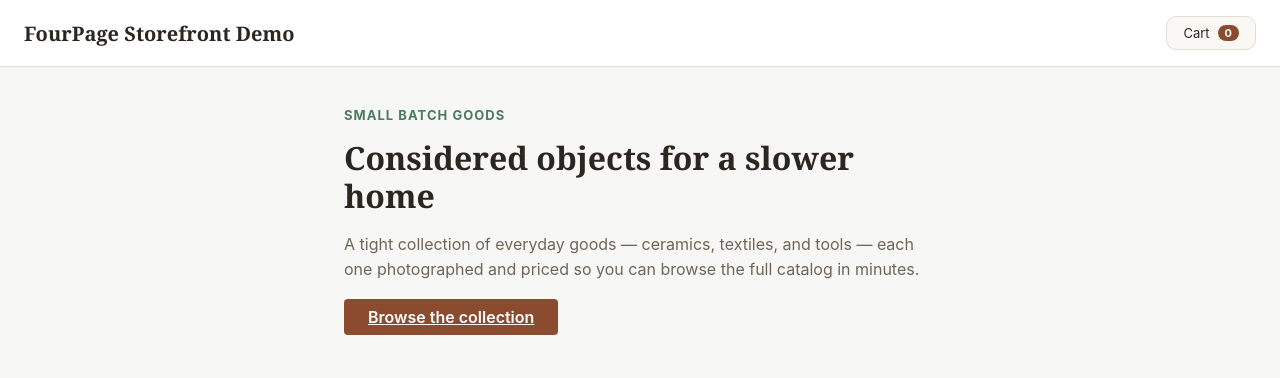
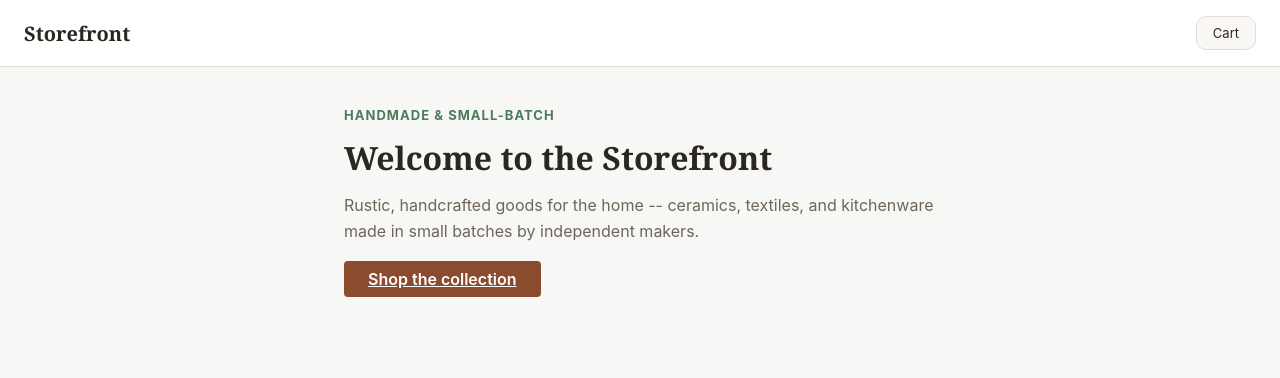
Before and after one commit to AshishRaoDS/car-parts-demo-2, a plain HTML site: page web/index.html in a window 1280 px wide. Drawn offline with Linux system fonts and the light colour scheme.

Commit message:
WI-3: WI-3: Scaffold web front end and build the landing page

```diff
--- a/web/index.html
+++ b/web/index.html
@@ -8,18 +8,17 @@
 </head>
 <body>
 <nav class="top-nav">
-  <a href="./index.html" class="top-nav-brand">FourPage Storefront Demo</a>
-  <a href="./cart.html" class="top-nav-cart">Cart <span class="top-nav-cart-badge" id="cart-badge">0</span></a>
+  <a class="top-nav-brand" href="./index.html">Storefront</a>
+  <a class="top-nav-cart" href="./cart.html">Cart</a>
 </nav>
 <main>
   <section class="hero-section">
-    <span class="hero-section-eyebrow">Small batch goods</span>
-    <h1 class="hero-section-title">Considered objects for a slower home</h1>
-    <p class="hero-section-copy">A tight collection of everyday goods — ceramics, textiles, and tools — each one photographed and priced so you can browse the full catalog in minutes.</p>
-    <a href="./listing.html" class="btn-primary" id="browse-cta">Browse the collection</a>
+    <span class="hero-section-eyebrow">Handmade &amp; Small-Batch</span>
+    <h1 class="hero-section-title">Welcome to the Storefront</h1>
+    <p class="hero-section-copy">Rustic, handcrafted goods for the home -- ceramics, textiles, and kitchenware made in small batches by independent makers.</p>
+    <a class="btn-primary" href="./listing.html" id="cta-shop">Shop the collection</a>
   </section>
 </main>
-<script src="./analytics.js" defer></script>
 <script src="./app.js" defer></script>
 </body>
 </html>
```
